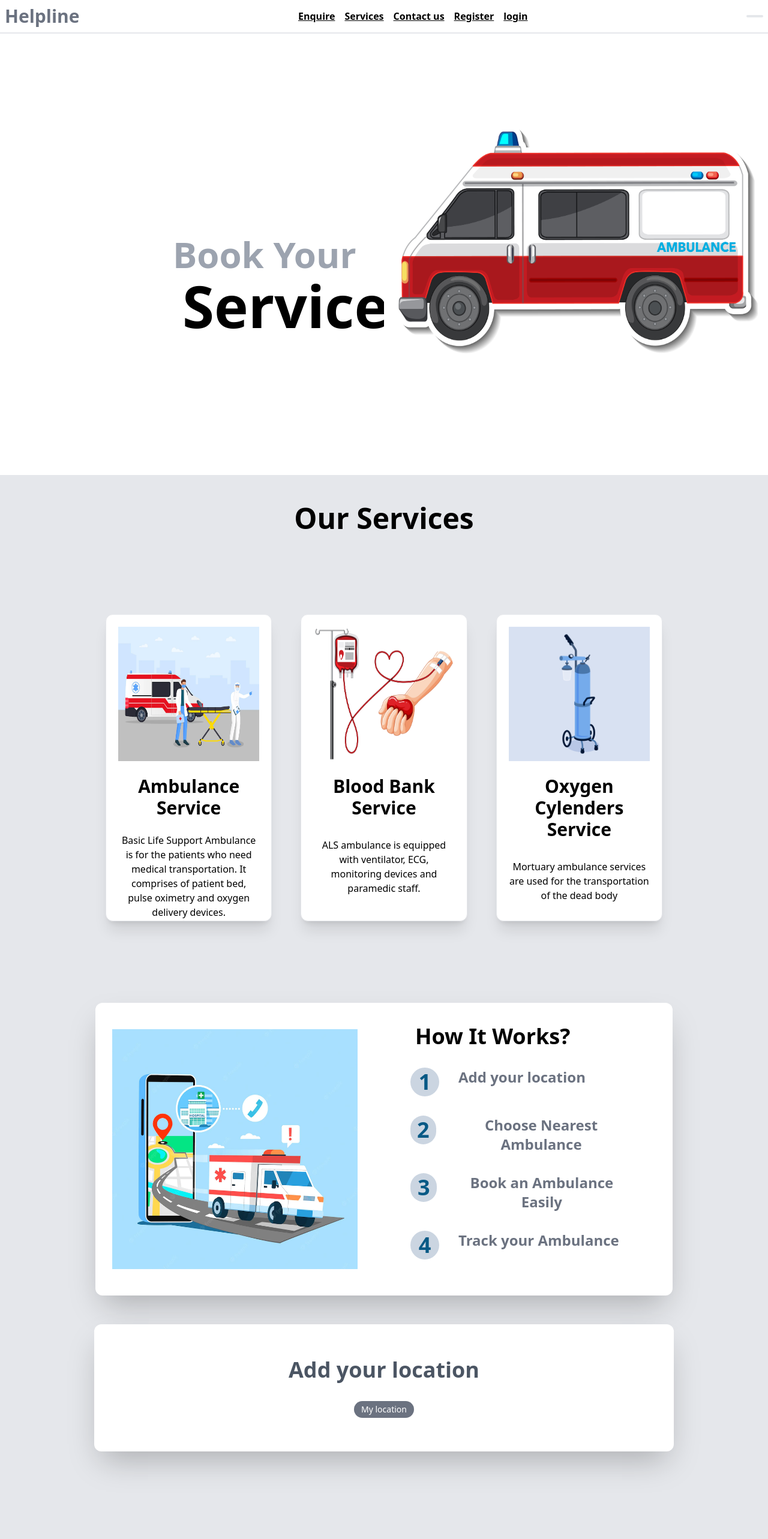
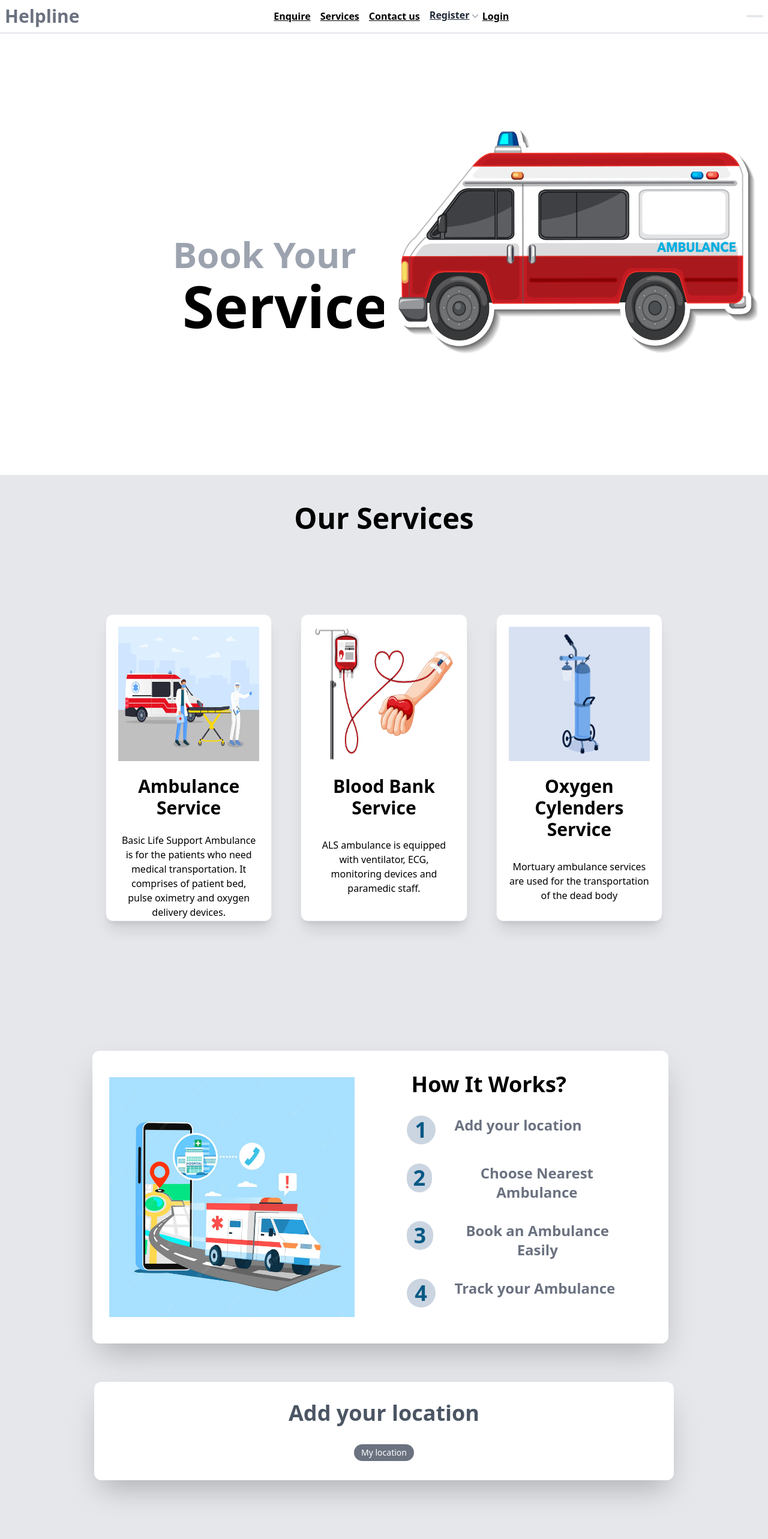
Before and after one commit to mayur-init/Helpline, a React (Create React App) app: page / in a window 1280 px wide. Shown: the top 2566 px of the page at 60% size. Built offline with nearby package versions, Linux system fonts and the light colour scheme.

Commit message:
something conf

```diff
--- a/package.json
+++ b/package.json
@@ -3,6 +3,8 @@
   "version": "0.1.0",
   "private": true,
   "dependencies": {
+    "@headlessui/react": "^1.7.14",
+    "@heroicons/react": "^2.0.17",
     "axios": "^1.1.3",
     "cors": "^2.8.5",
     "dotenv": "^16.0.3",
--- a/src/components/Navbar.jsx
+++ b/src/components/Navbar.jsx
@@ -1,6 +1,7 @@
 import React, { useContext } from 'react'
 import { globalStateContext } from '../contexts/globalStateContext'
 import { HashLink } from 'react-router-hash-link';
+import RegisterDropdown from '../components/RegisterDropdown'
 
 function Navbar() {
 
@@ -12,8 +13,8 @@ function Navbar() {
         <HashLink smooth to='/enquiry'><button className='mx-2 font-semibold underline hover:text-violet-600'>Enquire</button></HashLink>
         <HashLink smooth to='/#services'><button className='mx-2 font-semibold underline hover:text-violet-600'>Services</button></HashLink>
         <HashLink smooth to='/#contact'><button className='mx-2 font-semibold underline hover:text-violet-600'>Contact us</button></HashLink>
-        <HashLink smooth to='/register'><button className='mx-2 font-semibold underline hover:text-violet-600'>Register</button></HashLink>
-        <HashLink smooth to='/login'><button className='mx-2 font-semibold underline hover:text-violet-600'>login</button></HashLink>
+        <button className='mx-2 font-semibold underline hover:text-violet-600'><RegisterDropdown/></button>
+        <HashLink smooth to='/login'><button className='mx-20 font-semibold underline hover:text-violet-600'>Login</button></HashLink>
       </div>
       <div className='border-2 border-gray-200 rounded-xl px-3'>
         {userName}
--- /dev/null
+++ b/src/components/RegisterDropdown.jsx
@@ -0,0 +1,62 @@
+import { Menu, Transition } from '@headlessui/react'
+import { Fragment, useEffect, useRef, useState } from 'react'
+import { ChevronDownIcon } from '@heroicons/react/20/solid'
+import { HashLink } from 'react-router-hash-link'
+
+export default function RegisterDropdown() {
+  return (
+    <div className="fixed top-0 text-center">
+      <Menu as="div" className="text-center my-[13px]">
+        <div>
+          <Menu.Button className="inline-flex justify-center text-gray-800 font-semibold text-md underline">
+            Register
+            <ChevronDownIcon
+              className="my-1 h-5 w-5 text-gray-400 hover:text-violet-100"
+              aria-hidden="true"
+            />
+          </Menu.Button>
+        </div>
+        <Transition
+          as={Fragment}
+          enter="transition ease-out duration-100"
+          enterFrom="transform opacity-0 scale-95"
+          enterTo="transform opacity-100 scale-100"
+          leave="transition ease-in duration-75"
+          leaveFrom="transform opacity-100 scale-100"
+          leaveTo="transform opacity-0 scale-95"
+        >
+          <Menu.Items className="absolute right-0 mt-2 w-56 origin-top-right divide-y divide-gray-100 rounded-md bg-white shadow-lg ring-1 ring-black ring-opacity-5 focus:outline-none">
+            <div className="px-1 py-1">
+              <Menu.Item>
+                {({ active }) => (
+                  <HashLink smooth to='/#userRegister'>
+                    <button
+                      className={`${active ? 'bg-violet-500 text-white' : 'text-gray-900'
+                        } group flex w-full items-center rounded-md px-2 py-2 text-sm`}
+                    >
+                      User
+                    </button>
+                  </HashLink>
+                )}
+              </Menu.Item>
+            </div>
+            <div className="px-1 py-1">
+              <Menu.Item>
+                {({ active }) => (
+                  <HashLink smooth to='/register#registerFrom'>
+                    <button
+                      className={`${active ? 'bg-violet-500 text-white' : 'text-gray-900'
+                        } group flex w-full items-center rounded-md px-2 py-2 text-sm`}
+                    >
+                      Service Provider
+                    </button>
+                  </HashLink>
+                )}
+              </Menu.Item>
+            </div>
+          </Menu.Items>
+        </Transition>
+      </Menu>
+    </div>
+  )
+}
--- a/src/components/Services.jsx
+++ b/src/components/Services.jsx
@@ -40,34 +40,6 @@ const Services = () => {
                     </div>
                     </HashLink>
                 </div>
-
-                {/*********************How it works****************************/}
-                <div className='bg-white grid grid-cols-2 shadow-2xl text-center mt-[10vh] p-7 mx-[2.4vw] mb-[6vh] rounded-xl'>
-                    <div className='py-4' >
-                        <img className='w-[32vw] h-[50vh]' src={'assets/img2.webp'} alt="/" />
-                    </div>
-                    <div className='h-[30vh] px-8 py-2' >
-                        <h1 className='text-2xl md:text-4xl font-bold mx-5 mb-4 text-start hover:text-violet-600'>How It Works?</h1>
-                        <div className='text-gray-500 font-semibold'>
-                            <div className='flex'>
-                                <span className='m-4 ml-3 w-12 h-12 p-1 bg-slate-300 text-sky-800 rounded-full text-4xl hover:bg-sky-800 hover:text-slate-400'>1</span>
-                                <p className='text-2xl m-4 ml-4 hover:text-violet-600'>Add your location</p>
-                            </div>
-                            <div className='flex'>
-                                <span className='m-4 ml-3 w-12 h-12 p-1 bg-slate-300 text-sky-800 rounded-full text-4xl hover:bg-sky-800 hover:text-slate-400'>2</span>
-                                <p className='text-2xl m-4 ml-4 hover:text-violet-600'>Choose Nearest Ambulance</p>
-                            </div>
-                            <div className='flex'>
-                                <span className='m-4 ml-3 w-12 h-12 p-1 bg-slate-300 text-sky-800 rounded-full text-4xl hover:bg-sky-800 hover:text-slate-400'>3</span>
-                                <p className='text-2xl m-4 ml-4 hover:text-violet-600'>Book an Ambulance Easily</p>
-                            </div>
-                            <div className='flex'>
-                                <span className='m-4 ml-3 w-12 h-12 p-1 bg-slate-300 text-sky-800 rounded-full text-4xl hover:bg-sky-800 hover:text-slate-400'>4</span>
-                                <p className='text-2xl m-4 ml-4 hover:text-violet-600'>Track your Ambulance</p>
-                            </div>
-                        </div>
-                    </div>
-                </div>
             </div>
         </div>
     )
--- a/src/pages/LandingPage.jsx
+++ b/src/pages/LandingPage.jsx
@@ -11,9 +11,9 @@ import { toast } from 'react-hot-toast';
 
 function LandingPage() {
 
-  useEffect(() =>{
-    toast.success('Welcome Lodu...');
-  });
+  // useEffect(() => {
+  //   toast.success('Welcome Lodu...');
+  // });
 
   const [location, setLocation] = useState();
 
@@ -68,8 +68,38 @@ function LandingPage() {
     <div className='bg-gray-200 flex flex-col justify-evenly'>
       <Navbar />
       <LandingHero />
-      <Services/>
-      <div className='bg-white w-[75.5vw] h-auto py-[5vh] mx-8 self-center mb-[10vh] rounded-xl shadow-2xl'>
+      <Services />
+      {/*********************How it works****************************/}
+      <div className='bg-white w-[75vw] ml-[12vw] grid grid-cols-2 shadow-2xl text-center mt-[10vh] p-7 mx-[2.4vw] mb-[6vh] rounded-xl'>
+        <div className='py-4' >
+          <img className='w-[32vw] h-[50vh]' src={'assets/img2.webp'} alt="/" />
+        </div>
+        <div className='h-[30vh] px-8 py-2' >
+          <h1 className='text-2xl md:text-4xl font-bold mx-5 mb-4 text-start hover:text-violet-600'>How It Works?</h1>
+          <div className='text-gray-500 font-semibold'>
+            <div className='flex'>
+              <span className='m-4 ml-3 w-12 h-12 p-1 bg-slate-300 text-sky-800 rounded-full text-4xl hover:bg-sky-800 hover:text-slate-400'>1</span>
+              <p className='text-2xl m-4 ml-4 hover:text-violet-600'>Add your location</p>
+            </div>
+            <div className='flex'>
+              <span className='m-4 ml-3 w-12 h-12 p-1 bg-slate-300 text-sky-800 rounded-full text-4xl hover:bg-sky-800 hover:text-slate-400'>2</span>
+              <p className='text-2xl m-4 ml-4 hover:text-violet-600'>Choose Nearest Ambulance</p>
+            </div>
+            <div className='flex'>
+              <span className='m-4 ml-3 w-12 h-12 p-1 bg-slate-300 text-sky-800 rounded-full text-4xl hover:bg-sky-800 hover:text-slate-400'>3</span>
+              <p className='text-2xl m-4 ml-4 hover:text-violet-600'>Book an Ambulance Easily</p>
+            </div>
+            <div className='flex' id='userRegister'>
+              <span className='m-4 ml-3 w-12 h-12 p-1 bg-slate-300 text-sky-800 rounded-full text-4xl hover:bg-sky-800 hover:text-slate-400'>4</span>
+              <p className='text-2xl m-4 ml-4 hover:text-violet-600'>Track your Ambulance</p>
+            </div>
+          </div>
+        </div>
+      </div>
+
+      {/******************Add your location*************************/}
+      <div className='h-auto w-full flex justify-center'>
+        <div className='bg-white w-[75.5vw] h-auto mt-[2vh] py-[2vh] mx-8 self-center mb-[10vh] rounded-xl shadow-2xl'>
           <div className='flex flex-col justify-center items-center h-full w-full'>
             <h1 className='text-4xl font-semibold text-gray-600 mx-6 my-4 hover:text-violet-600'>Add your location</h1>
             {!location ?
@@ -78,9 +108,10 @@ function LandingPage() {
                 {/* <HiOutlineMapPin className='w-6 h-6 m-2 hover:scale-150'/> */}
               </div>) :
               (<div className='w-full'>
-              <UserRegister location = {location} setLocation = {setLocation}/>
+                <UserRegister location={location} setLocation={setLocation} />
               </div>)
             }
+          </div>
         </div>
       </div>
       <Footer />
--- a/src/pages/RegisterPage.jsx
+++ b/src/pages/RegisterPage.jsx
@@ -16,14 +16,15 @@ function RegisterPage() {
       <div className='bg-white w-full h-[100vh] '>
         <RegisterPageHero/>
       </div>
-      <div className='min-h-[90vh] p-4 flex flex-col items-center'>
+      <div className='min-h-[90vh] p-4 flex flex-col items-center' id='registerForm'>
 
         <div className='h-[20vh] w-full flex justify-end items-center'>
-          <h1 className='text-4xl font-medium mr-[6vw] hover:text-violet-600'>Register your services</h1>
+          <h1 className='text-4xl font-medium mr-[5vw] hover:text-violet-600'>Register your services</h1>
           <div className='flex'>
             <button className='btn mx-2' onClick={() => setRegister(1)}>Ambulance Service</button>
             <button className='btn mx-2' onClick={() => setRegister(2)}>Blood Bank Service</button>
             <button className='btn mx-2' onClick={() => setRegister(3)}>Oxygen Cylinder Service</button>
+
           </div>
         </div>
 
```
Also changed, not shown: 1 other file (tests, documents, lock files or other folders). Lines whose indentation alone changed are shown as unchanged.
